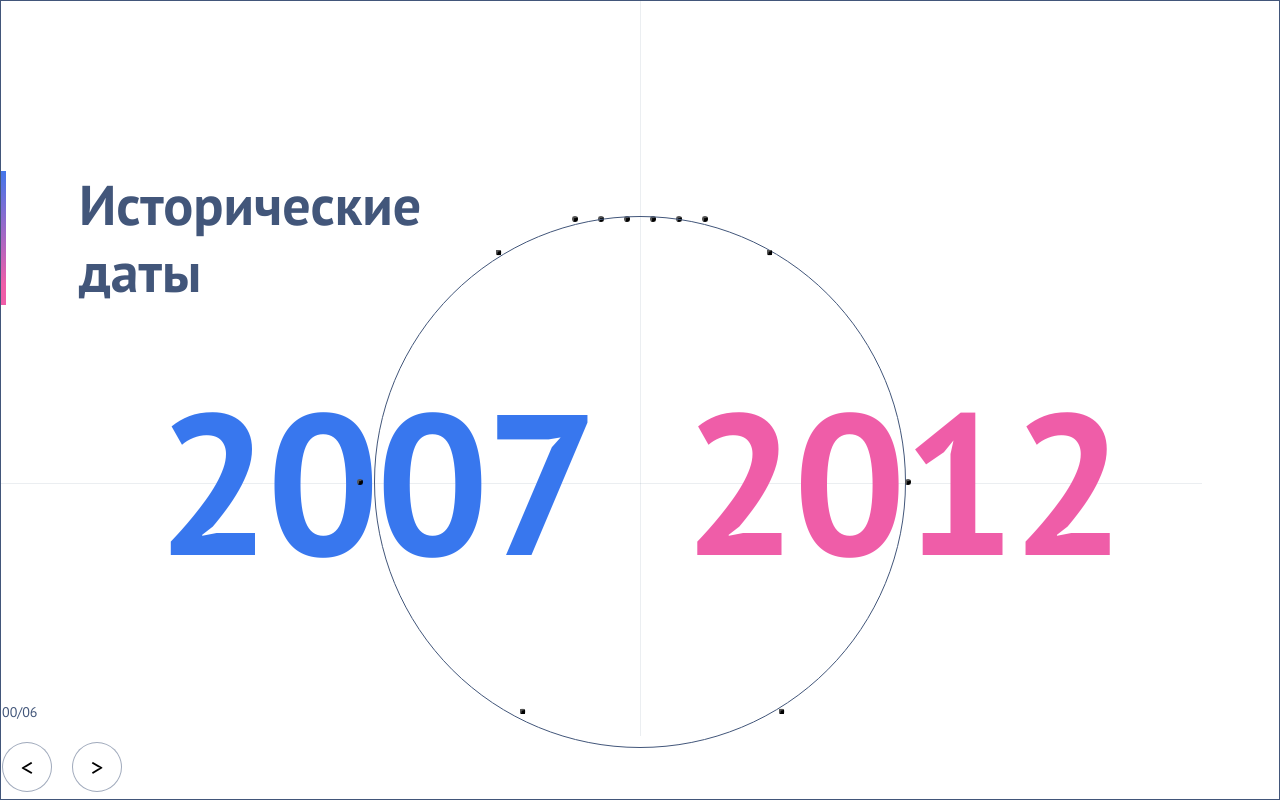
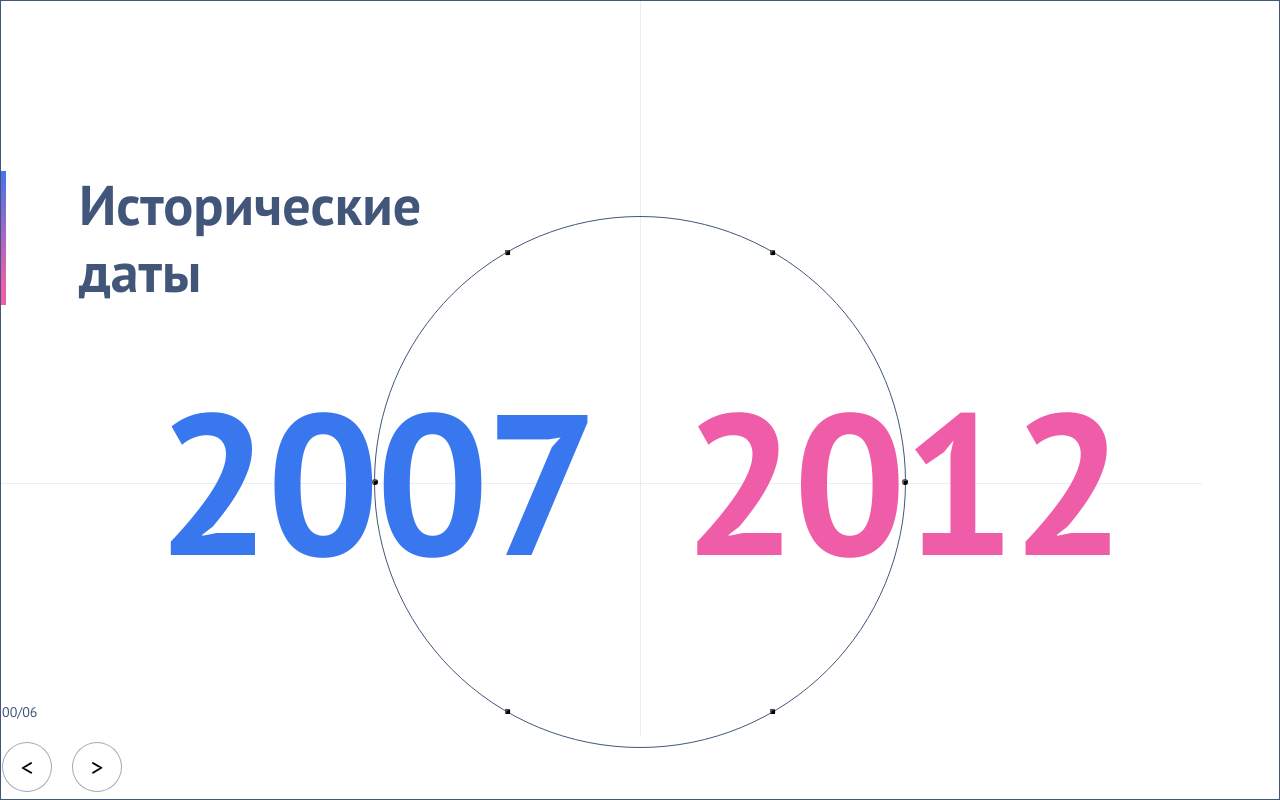
Before and after one commit to Miroslav988/tt-only, a React (Create React App) app: page / in a window 1280 px wide. Built offline with nearby package versions, Linux system fonts and the light colour scheme.

Commit message:
мобилка

```diff
--- a/src/components/MainComponent/MainComponent.scss
+++ b/src/components/MainComponent/MainComponent.scss
@@ -11,6 +11,9 @@
   max-width: 1440px;
   border: 1px solid $primary-color;
   box-sizing: border-box;
+  @include mobile {
+    border: none;
+  }
 }
 
 .perp {
--- a/src/components/UI/MyCircle.scss
+++ b/src/components/UI/MyCircle.scss
@@ -20,7 +20,6 @@
 
 .item {
   $dot-size: 6px;
-
   position: absolute;
   width: $dot-size;
   height: $dot-size;
@@ -30,9 +29,8 @@
   margin: 0;
   padding: 0;
   font-size: 0;
-  z-index: 5;
   @include mobile {
-    border-radius: 50%;
+    position: relative;
     background-color: #42567a;
     opacity: 0.4;
   }
@@ -68,29 +66,17 @@
   }
 }
 
-.item {
-  $dot-size: 6px;
-  position: static;
-  width: $dot-size;
-  height: $dot-size;
-  border-radius: 50%;
-  background-color: black;
-  color: $white;
-  margin: 0;
-  padding: 0;
-  font-size: 0;
-  z-index: 5;
-}
-
 .btnNumb {
   color: $primary-color;
   margin: 0;
   padding: 0;
+  @include mobile {
+    color: transparent;
+  }
 }
 
 .btnText {
   $text-position: 15px;
-
   opacity: 0;
   color: $primary-color;
   margin: 0;
--- a/src/components/UI/MyCircle.tsx
+++ b/src/components/UI/MyCircle.tsx
@@ -15,9 +15,8 @@ const MyCircle: FC<MyCircleProps> = ({ buttonList, onActiveNameChange }) => {
   const [btnName, setBtnName] = useState<string>("");
   const [activeIndex, setActiveIndex] = useState<ButtonIndex>(0);
   const [activeName, setActiveName] = useState<boolean>(true);
-  const [isMobile, setIsMobile] = useState<boolean>(false);
   const handleClick = (index: ButtonIndex): void => {
-    if (!isMobile) {
+    if (window.innerWidth > 411) {
       const targetRotation: Rotation = 180 - index * (360 / buttonList.length);
       setRotation(targetRotation);
     }
@@ -40,7 +39,7 @@ const MyCircle: FC<MyCircleProps> = ({ buttonList, onActiveNameChange }) => {
 
   return (
     <>
-      {!isMobile && (
+      {window.innerWidth > 411 && (
         <>
           <p className={`btnText ${activeName ? "activeName" : ""}`}>
             {btnName}
@@ -75,7 +74,10 @@ const MyCircle: FC<MyCircleProps> = ({ buttonList, onActiveNameChange }) => {
           </div>
         </>
       )}
-      <div className="buttons-container">
+      <div
+        className="buttons-container"
+        style={{ display: window.innerWidth < 411 ? "flex" : "none" }}
+      >
         {buttonList.map((button, index: number) => (
           <button
             key={index}
```
